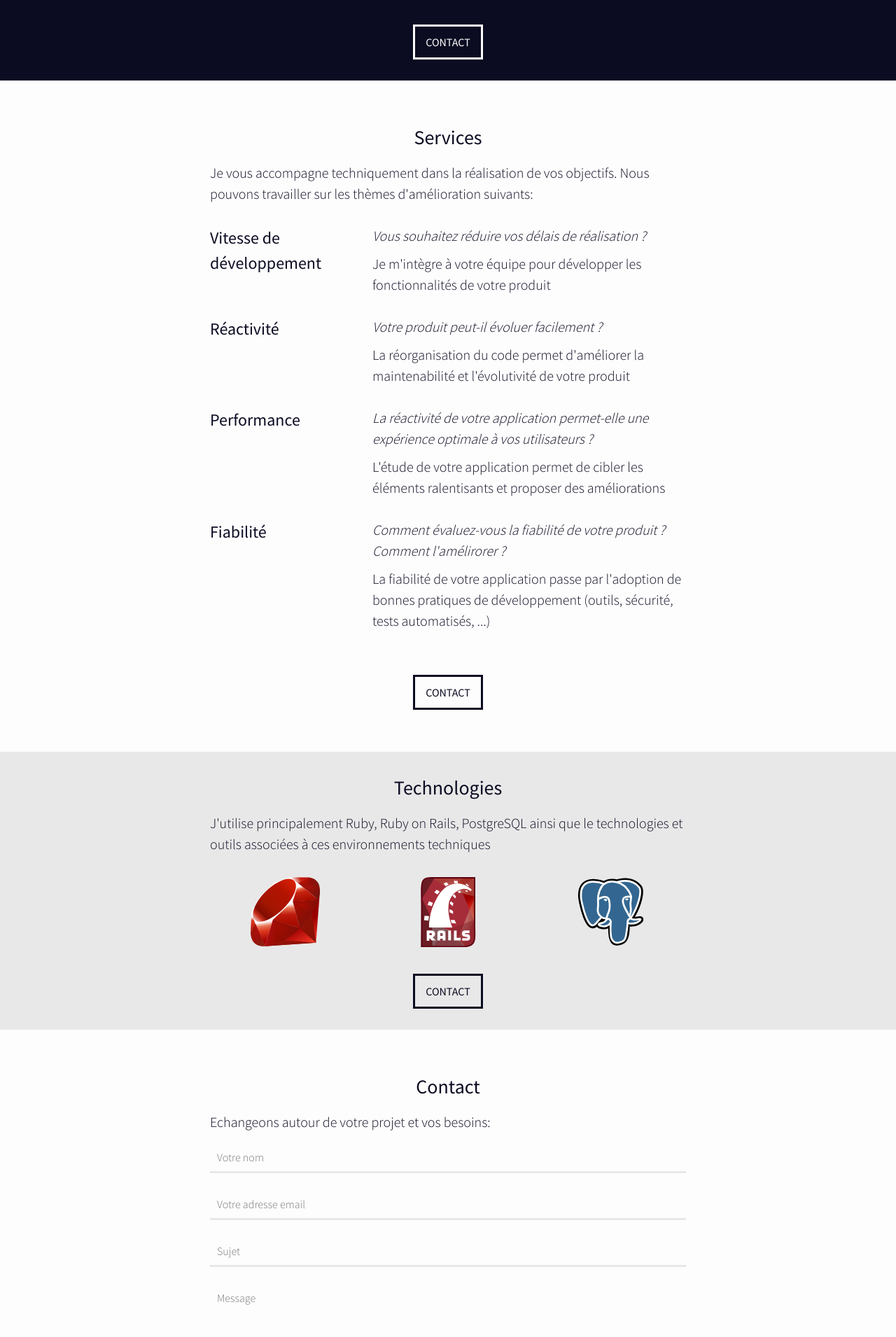
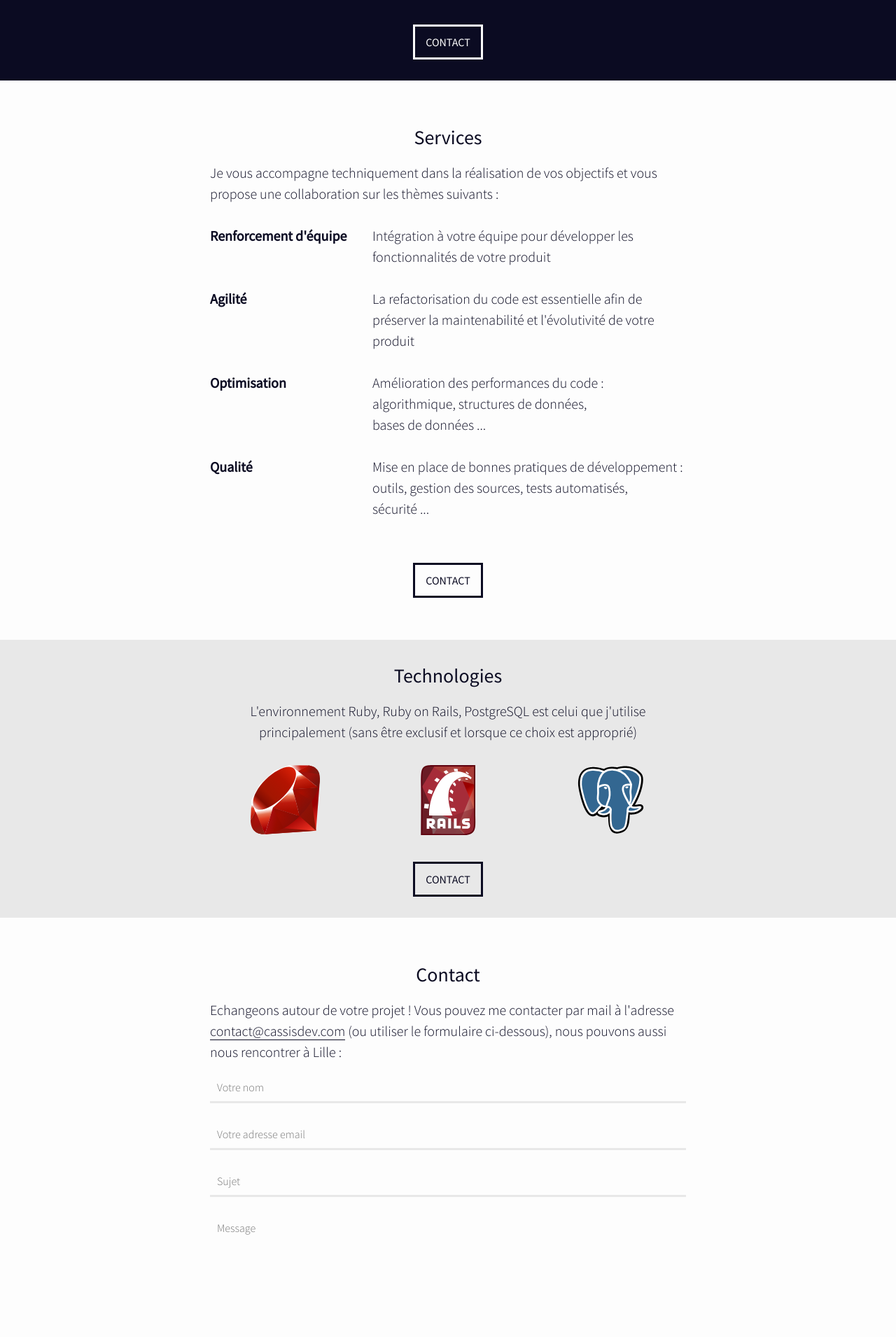
Before and after one commit to hvanhonacker/cassisdev.com, a Jekyll site: the page built from index.html, in a window 1280 px wide. Shown: the part 362-2272 px from the top of the page at 70% size. Built offline with Jekyll 4.4.1, drawn with Linux system fonts in a browser that asks for light colours.

Commit message:
Update services and contact text

```diff
--- a/_includes/head.html
+++ b/_includes/head.html
@@ -12,7 +12,7 @@
   <link rel="icon" href="/images/favicon@3x.png" sizes="96x96">
 
   <link rel="stylesheet" href="{{ "/css/main.css" | prepend: site.baseurl }}">
-  <link href='https://fonts.googleapis.com/css?family=Source+Sans+Pro:400,300' rel='stylesheet' type='text/css'>
+  <link href='https://fonts.googleapis.com/css?family=Source+Sans+Pro:800,500,400,300' rel='stylesheet' type='text/css'>
 
   <link rel="canonical" href="{{ page.url | replace:'index.html','' | prepend: site.baseurl | prepend: site.url }}">
   <link rel="alternate" type="application/rss+xml" title="{{ site.title }}" href="{{ "/feed.xml" | prepend: site.baseurl | prepend: site.url }}">
--- a/_includes/header.html
+++ b/_includes/header.html
@@ -9,10 +9,10 @@
 
     <nav class="site-nav" role="navigation">
       <ul>
-<!--         <li class="nav-link"><a href="#services">Services</a></li>
+<!--    <li class="nav-link"><a href="#services">Services</a></li>
         <li class="nav-link"><a href="#technologies">Technologies</a></li> -->
         <li class="nav-link site-logo"><a href="//cassisdev.com">{% include logo-cassisdev.html %}</a></li>
-<!--         <li class="nav-link"><a href="#about">About</a></li>
+<!--    <li class="nav-link"><a href="#about">About</a></li>
         <li class="nav-link"><a href="#contact">Contact</a></li> -->
       </ul>
     </nav>
--- a/_sass/_index.scss
+++ b/_sass/_index.scss
@@ -34,7 +34,6 @@
     padding: 0 0.75em;
   }
 }
-
 
 .site-logo {
   width: 100px;
@@ -96,8 +95,8 @@
       margin-bottom: $spacing-unit / 2;
 
       .service-title {
-        font-size: 1.50em;
-        font-weight: 500;
+        font-size: 1.25em;
+        font-weight: 800;
         margin-bottom: 0.75em;
         text-align: center;
         @include span-columns(12);
@@ -125,7 +124,9 @@
   @extend .default-section;
 
   background-color: $grey-color-light;
-
+  p {
+    text-align: center;
+  }
   .technologies-list {
     @include outer-container;
     list-style: none;
@@ -144,6 +145,9 @@
 
 .contact-section {
   @extend .default-section;
+  .contact-email {
+    border-bottom: 1px solid;
+  }
 }
 
 .btn {
--- a/en/index.html
+++ b/en/index.html
@@ -6,7 +6,7 @@ lang: en
 <section class="welcome-section">
   <div class="wrapper">
     <h1>Custom web application development with <span style="white-space: nowrap">Ruby on Rails</span></h1>
-    <h2>Freelance, Lille</h2>
+    <h2>Freelance, Lille, France</h2>
     <div class="cta">
       <a href="#contact" class="btn inverted">Contact Me</a>
     </div>
@@ -17,7 +17,7 @@ lang: en
   <div class="wrapper">
     <a name="services"></a>
     <h1>How can I help you ?</h1>
-    <p>I focus on delivering value to your business and help you reach your objectives. As a software engineer I can work with you to improve your:</p>
+    <p>I focus on delivering value to your business and help you reach your objectives. As a software engineer I can work with you on the following topics:</p>
     <ul class="services-list">
       <li class="service">
         <h2 class="service-title">Development speed</h2>
@@ -74,7 +74,7 @@ lang: en
   <div class="wrapper">
     <a name="contact"></a>
     <h1>Contact</h1>
-    <p>Time to talk to me about your project and your needs ! Just fill in the gaps:</p>
+    <p>It is time to talk to me about your project ! Just fill in the gaps:</p>
     <form action="//formspree.io/contact@cassisdev.com" method="POST" target="_blank">
       <input class="field" type="text" name="name" placeholder="Your name" required><br>
       <input class="field" type="email" name="_replyto" placeholder="Your email" required><br>
--- a/index.html
+++ b/index.html
@@ -17,34 +17,30 @@ lang: fr
   <div class="wrapper">
     <a name="services"></a>
     <h1>Services</h1>
-    <p>Je vous accompagne techniquement dans la réalisation de vos objectifs. Nous pouvons travailler sur les thèmes d'amélioration suivants:</p>
+    <p>Je vous accompagne techniquement dans la réalisation de vos objectifs et vous propose une collaboration sur les thèmes suivants :</p>
     <ul class="services-list">
       <li class="service">
-        <h2 class="service-title">Vitesse de développement</h2>
+        <h2 class="service-title">Renforcement d'équipe</h2>
         <p class="service-description">
-          <em>Vous souhaitez réduire vos délais de réalisation ?</em>
-          Je m'intègre à votre équipe pour développer les fonctionnalités de votre produit
+          Intégration à votre équipe pour développer les fonctionnalités de votre produit
         </p>
       </li>
       <li class="service">
-        <h2 class="service-title">Réactivité</h2>
+        <h2 class="service-title">Agilité</h2>
         <p class="service-description">
-          <em>Votre produit peut-il évoluer facilement ?</em>
-          La réorganisation du code permet d'améliorer la maintenabilité et l'évolutivité de votre produit
+          La refactorisation du code est essentielle afin de préserver la maintenabilité et l'évolutivité de votre produit
         </p>
       </li>
       <li class="service">
-        <h2 class="service-title">Performance</h2>
+        <h2 class="service-title">Optimisation</h2>
         <p class="service-description">
-          <em>La réactivité de votre application permet-elle une expérience optimale à vos utilisateurs ?</em>
-          L'étude de votre application permet de cibler les éléments ralentisants et proposer des améliorations
+          Amélioration des performances du code : algorithmique, structures de données, <span style="white-space: nowrap">bases de données ...</span>
         </p>
       </li>
       <li class="service">
-        <h2 class="service-title">Fiabilité</h2>
+        <h2 class="service-title">Qualité</h2>
         <p class="service-description">
-          <em>Comment évaluez-vous la fiabilité de votre produit ? Comment l'amélirorer ?</em>
-          La fiabilité de votre application passe par l'adoption de bonnes pratiques de développement (outils, sécurité, tests automatisés, ...)
+          Mise en place de bonnes pratiques de développement : outils, gestion des sources, tests automatisés, <span style="white-space: nowrap">sécurité ...</span>
         </p>
       </li>
     </ul>
@@ -58,7 +54,7 @@ lang: fr
   <div class="wrapper">
     <a name="technologies"></a>
     <h1>Technologies</h1>
-    <p>J'utilise principalement Ruby, Ruby on Rails, PostgreSQL ainsi que le technologies et outils associées à ces environnements techniques</p>
+    <p>L'environnement Ruby, Ruby on Rails, PostgreSQL est celui que j'utilise principalement (sans être exclusif et lorsque ce choix est approprié)</p>
     <ul class="technologies-list">
       <li class="technology">{% include icon-ruby.html %}</li>
       <li class="technology">{% include icon-rails.html %}</li>
@@ -74,7 +70,7 @@ lang: fr
   <div class="wrapper">
     <a name="contact"></a>
     <h1>Contact</h1>
-    <p>Echangeons autour de votre projet et vos besoins:</p>
+    <p>Echangeons autour de votre projet ! Vous pouvez me contacter par mail à l'adresse <span class="contact-email">contact@cassisdev.com</span> (ou utiliser le formulaire ci-dessous), nous pouvons aussi nous rencontrer à Lille :</p>
     <form action="//formspree.io/contact@cassisdev.com" method="POST" target="_blank">
       <input class="field" type="text" name="name" placeholder="Votre nom" required><br>
       <input class="field" type="email" name="_replyto" placeholder="Votre adresse email" required><br>
```
